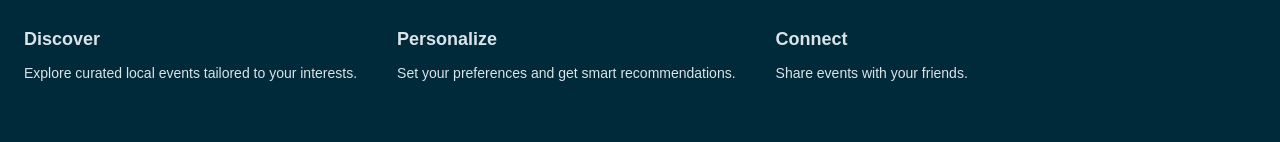
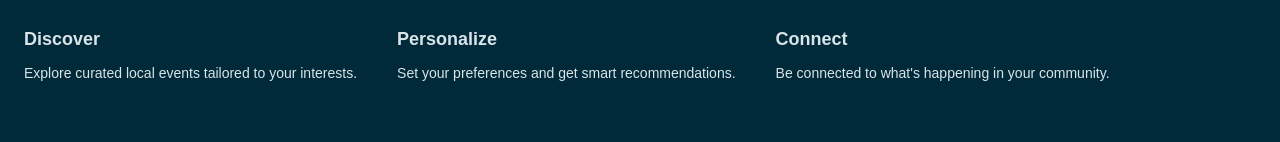
Before and after one commit to ash-kick/event-pop-app, a React (Vite) app: page / in a window 1280 px wide. Shown: the part 658-800 px from the top of the page. Built offline with nearby package versions, Linux system fonts and the light colour scheme; no server answers; a web font is replaced by a local one.

Commit message:
updating connect card on landing page for now, friends sharing feature is unavailable

```diff
--- a/src/pages/landing/Landing.jsx
+++ b/src/pages/landing/Landing.jsx
@@ -32,7 +32,7 @@ export default function Landing() {
                     </div>
                     <div className="feature-card">
                          <h2 className="feature-card-header">Connect</h2>
-                         <p className="feature-card-blurb">Share events with your friends.</p>
+                         <p className="feature-card-blurb">Be connected to what's happening in your community.</p>
                     </div>
                </div>
           </div>
```
